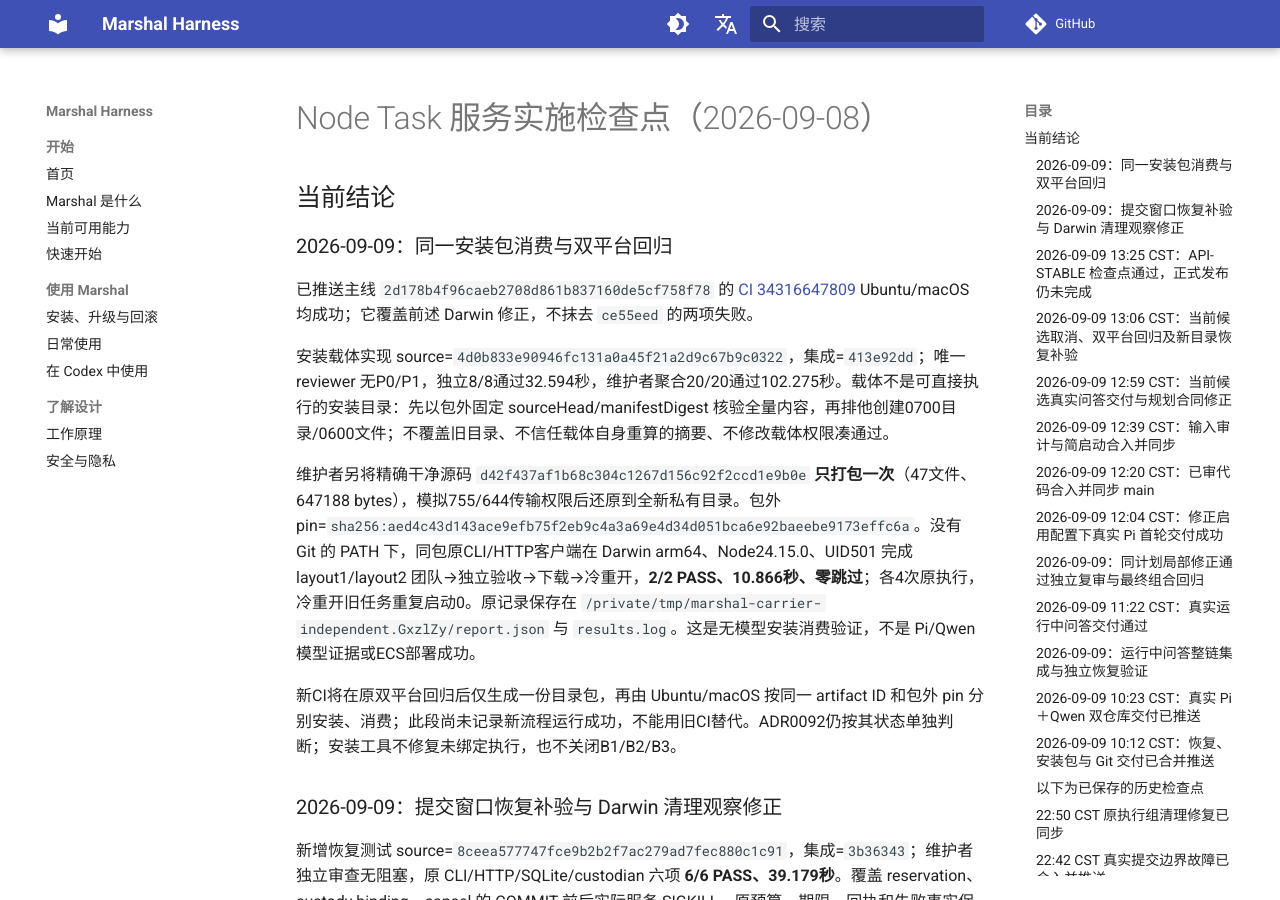
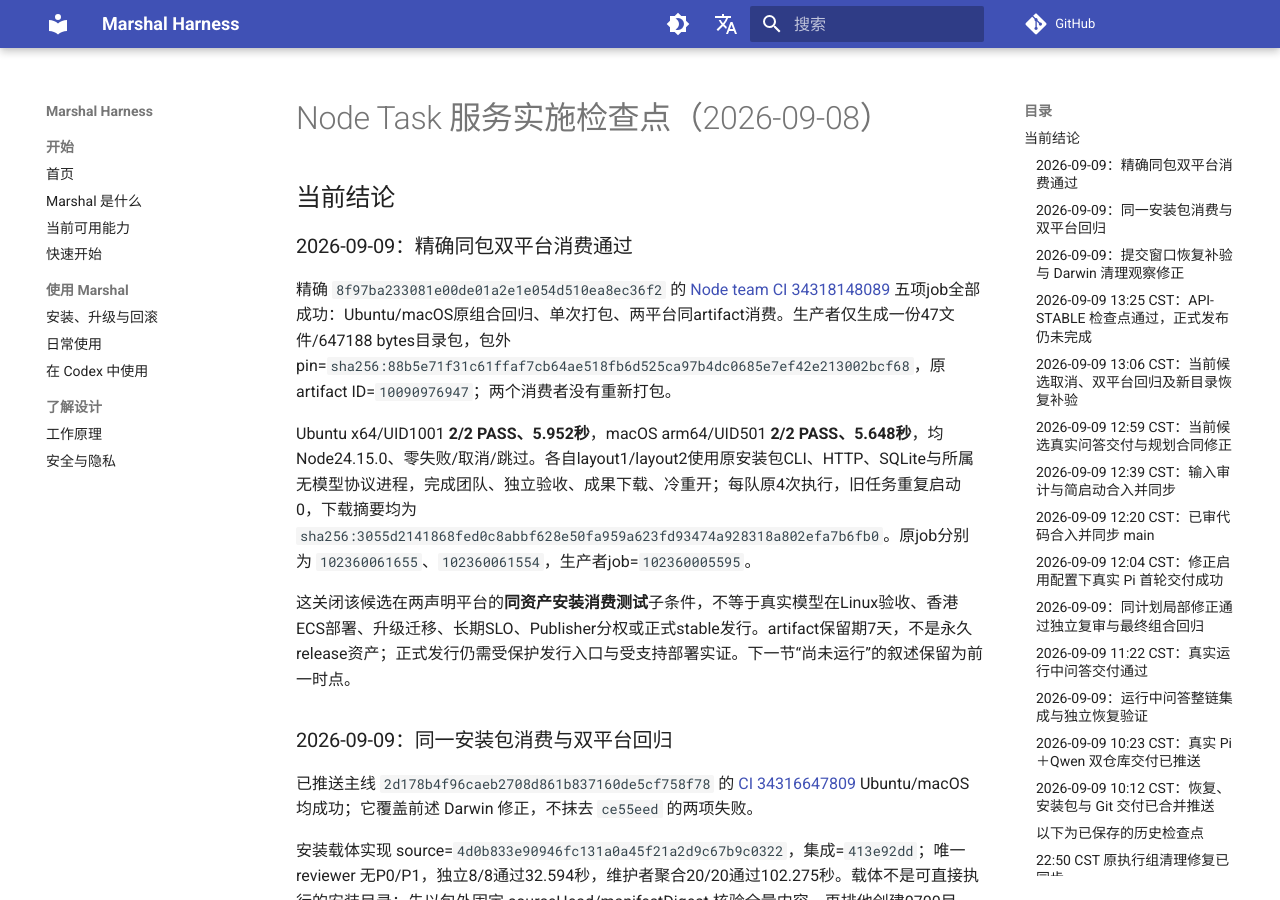
Before and after one commit to chiga0/marshal-harness, an MkDocs documentation site: the page built from docs/node-task-service-status-2026-09-08.md, in a window 1280 px wide and 900 px high. Built offline with MkDocs 1.6.1 and Material for MkDocs 9.7.7, drawn with Linux system fonts in a browser that asks for light colours; comment, search, counter and statistics services are not loaded.

```diff
--- a/docs/node-task-service-status-2026-09-08.md
+++ b/docs/node-task-service-status-2026-09-08.md
@@ -1,6 +1,14 @@
 # Node Task 服务实施检查点（2026-09-08）
 
 ## 当前结论
+
+### 2026-09-09：精确同包双平台消费通过
+
+精确 `8f97ba233081e00de01a2e1e054d510ea8ec36f2` 的 [Node team CI 34318148089](https://github.com/chiga0/marshal-harness/actions/runs/34318148089) 五项job全部成功：Ubuntu/macOS原组合回归、单次打包、两平台同artifact消费。生产者仅生成一份47文件/647188 bytes目录包，包外 pin=`sha256:88b5e71f31c61ffaf7cb64ae518fb6d525ca97b4dc0685e7ef42e213002bcf68`，原artifact ID=`10090976947`；两个消费者没有重新打包。
+
+Ubuntu x64/UID1001 **2/2 PASS、5.952秒**，macOS arm64/UID501 **2/2 PASS、5.648秒**，均Node24.15.0、零失败/取消/跳过。各自layout1/layout2使用原安装包CLI、HTTP、SQLite与所属无模型协议进程，完成团队、独立验收、成果下载、冷重开；每队原4次执行，旧任务重复启动0，下载摘要均为 `sha256:3055d2141868fed0c8abbf628e50fa959a623fd93474a928318a802efa7b6fb0`。原job分别为 `102360061655`、`102360061554`，生产者job=`102360005595`。
+
+这关闭该候选在两声明平台的**同资产安装消费测试**子条件，不等于真实模型在Linux验收、香港ECS部署、升级迁移、长期SLO、Publisher分权或正式stable发行。artifact保留期7天，不是永久release资产；正式发行仍需受保护发行入口与受支持部署实证。下一节“尚未运行”的叙述保留为前一时点。
 
 ### 2026-09-09：同一安装包消费与双平台回归
 
```
Also changed, not shown: README.md (+1 -0 lines), docs/adr/0092-node-unpermitted-reservation-settlement.md (+1 -1 lines), docs/roadmap-status.md (+4 -2 lines).
